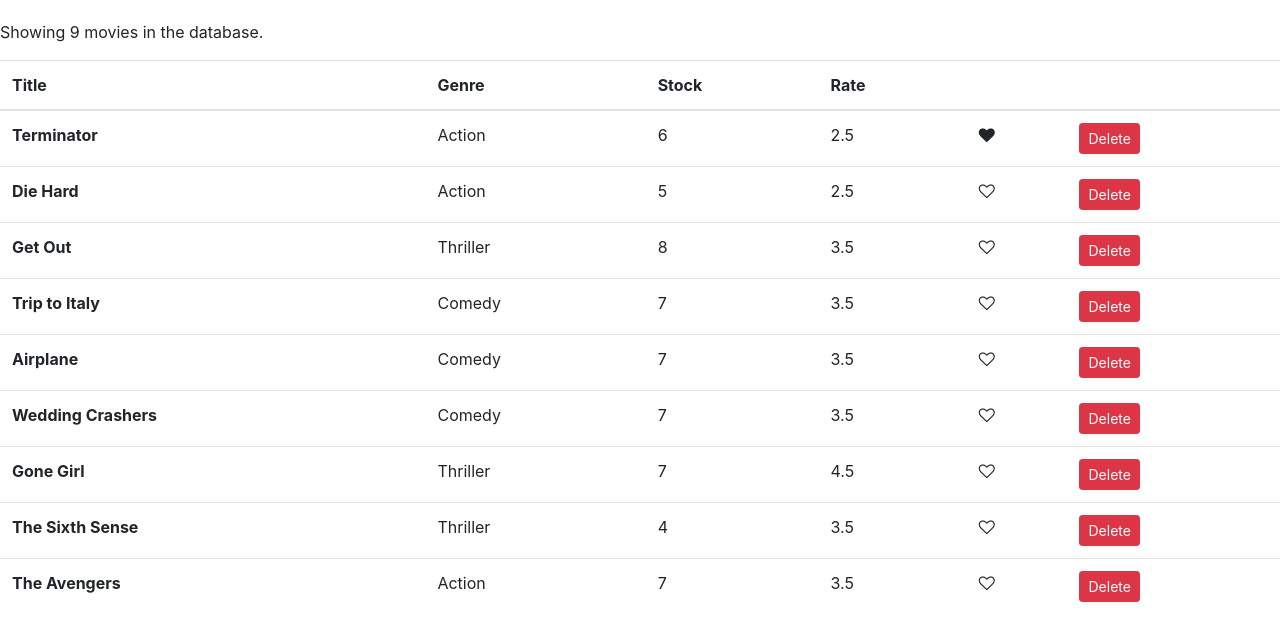
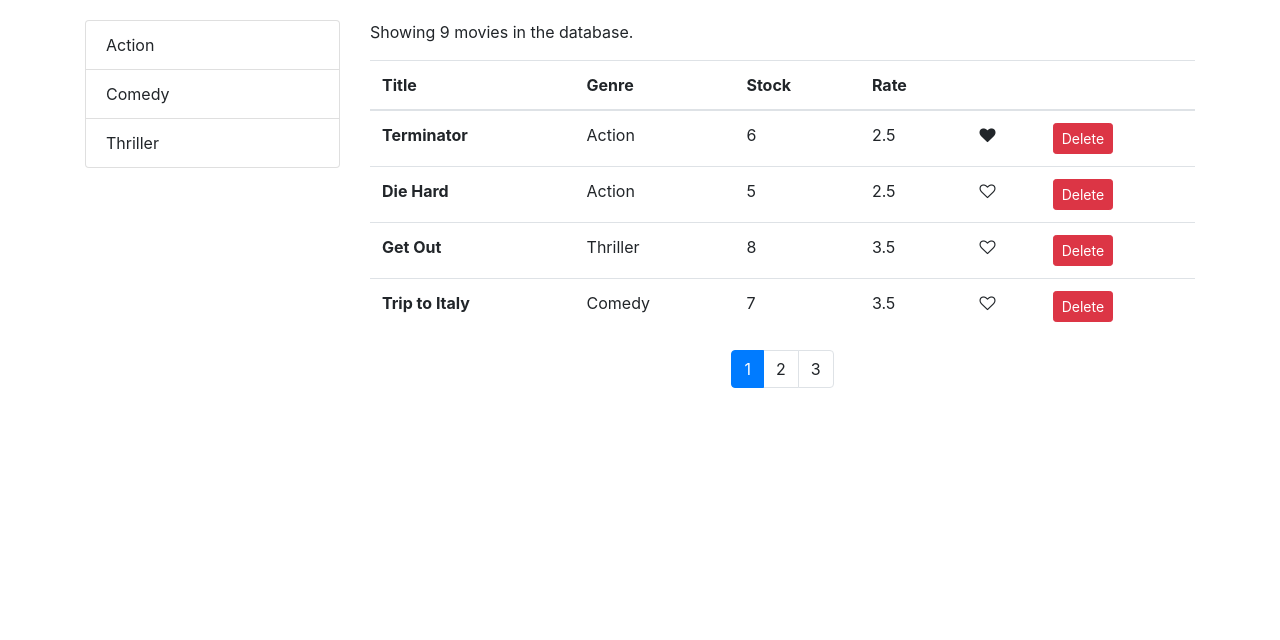
Before and after one commit to Leith-Gharbi/Vidly-app-react, a React (Create React App) app: page / in a window 1280 px wide. Shown: the top 640 px of the page. Built offline with nearby package versions, Linux system fonts and the light colour scheme.

Commit message:
13- Filtering- Implementing Filtering

```diff
--- a/package.json
+++ b/package.json
@@ -8,6 +8,8 @@
     "@testing-library/user-event": "^12.5.0",
     "bootstrap": "^4.1.1",
     "font-awesome": "^4.7.0",
+    "lodash": "^4.17.10",
+    "prop-types": "^15.6.2",
     "react": "^17.0.1",
     "react-dom": "^17.0.1",
     "react-scripts": "4.0.1",
--- /dev/null
+++ b/src/components/common/listGroup.jsx
@@ -0,0 +1,30 @@
+import React, { Component } from 'react';
+import * as GenreServices from '../../services/fakeGenreService';
+
+const ListGroup = (props) => {
+  const {
+    items,
+    textProperty,
+    valueProperty,
+    selectedItem,
+    onItemSelect
+  } = props;
+  return (
+    <ul className="list-group">
+      {items.map((item) => (
+        <li
+          onClick={() => onItemSelect(item)}
+          key={item[valueProperty]}
+          className={item===selectedItem ? "list-group-item active" :"list-group-item"}
+        >
+          {item[textProperty]}
+        </li>
+      ))}
+    </ul>
+  );
+};
+ListGroup.defaultProps = {
+  textProperty: 'name',
+  valueProperty: '_id',
+};
+export default ListGroup;
--- /dev/null
+++ b/src/components/common/pagination.jsx
@@ -0,0 +1,35 @@
+import React, { Component, createFactory } from 'react';
+import PropTypes from 'prop-types';
+import _ from 'lodash';
+const Pagination = (props) => {
+  const { itemsCount, pageSize,onPageChange ,currentPage} = props;
+  console.log(currentPage);
+  const pagesCount = Math.ceil(itemsCount / pageSize);
+  if(pagesCount===1) return null;
+  const pages = _.range(1, pagesCount + 1);
+  return (
+    <div>
+      <nav aria-label="Page navigation example">
+        <ul className="pagination justify-content-center">
+          {pages.map((page) => (
+
+            <li key={page} className={page===currentPage ?"page-item active" :"page-item"} aria-current="page">
+              <a className="page-link" onClick={()=>onPageChange(page)}>{page}</a>
+            </li>
+
+          ))}
+        </ul>
+      </nav>
+    </div>
+  );
+};
+Pagination.propTypes={
+
+ itemsCount:PropTypes.number.isRequired,
+  pageSize:PropTypes.number.isRequired,
+  onPageChange:PropTypes.func.isRequired ,
+  currentPage:PropTypes.number.isRequired
+
+};
+
+export default Pagination;
--- a/src/components/movies.jsx
+++ b/src/components/movies.jsx
@@ -3,28 +3,53 @@
 import * as movieServices from '../services/fakeMovieService';
 
 import Like from './common/like';
+import Pagination from './common/pagination';
+import { paginate } from '../utils/paginate';
+import ListGroup from './common/listGroup';
+import { getGenres } from '../services/fakeGenreService';
+import { property } from 'lodash';
 
 class Movies extends Component {
   state = {
-    movies: movieServices.getMovies(),
+    movies: [],
+    genres: [],
+    currentPage: 1,
+    pageSize: 4,
   };
+  componentDidMount() {
+    this.setState({ movies: movieServices.getMovies(), genres: getGenres() });
+  }
 
   render() {
-    return (
-      <div>
-        {this.state.movies.length === 0 ? (
-          <p>There are no movies in the database</p>
-        ) : (
-          this.renderMovies()
-        )}
-      </div>
-    );
-  }
+    const { length: count } = this.state.movies;
 
-  renderMovies = () => {
+    const {
+      pageSize,
+      currentPage,
+      selectedGenre,
+      movies: allMovies,
+    } = this.state;
+
+    if (count === 0) return <p>There are no movies in the database</p>;
+
+    const filtered = selectedGenre
+      ? allMovies.filter((m) => m.genre._id === selectedGenre._id)
+      : allMovies;
+
+    const movies = paginate(filtered, currentPage, pageSize);
     return (
       <Fragment>
-        <p>Showing {this.state.movies.length} movies in the database.</p>
+        <div className="container">
+          <div className="row">
+            <div className="col-3">
+              <ListGroup
+                items={this.state.genres}
+                selectedItem={this.state.selectedGenre}
+                onItemSelect={this.handleGenreSelect}
+              ></ListGroup>
+            </div>
+            <div className="col">
+              <p>Showing {filtered.length} movies in the database.</p>
               <table className="table">
                 <thead>
                   <tr>
@@ -37,14 +62,17 @@
                   </tr>
                 </thead>
                 <tbody>
-            {this.state.movies.map((movie) => (
+                  {movies.map((movie) => (
                     <tr key={movie._id}>
                       <th scope="row">{movie.title}</th>
                       <td>{movie.genre.name}</td>
                       <td>{movie.numberInStock}</td>
                       <td>{movie.dailyRentalRate}</td>
                       <td>
-                  <Like liked={movie.liked} onClick={()=>this.handelLike(movie)} />
+                        <Like
+                          liked={movie.liked}
+                          onClick={() => this.handelLike(movie)}
+                        />
                       </td>
                       <td>
                         <button
@@ -58,17 +86,32 @@
                   ))}
                 </tbody>
               </table>
+              <Pagination
+                itemsCount={filtered.length}
+                pageSize={pageSize}
+                currentPage={currentPage}
+                onPageChange={this.handelPageChange}
+              />
+            </div>
+          </div>
+        </div>
       </Fragment>
     );
+  }
+  handleGenreSelect = (genre) => {
+    this.setState({ selectedGenre: genre });
+  };
+  handelPageChange = (page) => {
+    this.setState({ currentPage: page });
   };
 
-  handelLike = movie => {
-    const movies=[... this.state.movies];
-    const index =movies.indexOf(movie);
-    movies[index]={ ...movies[index]};
-    movies[index].liked=!movies[index].liked;
+  handelLike = (movie) => {
+    const movies = [...this.state.movies];
+    const index = movies.indexOf(movie);
+    movies[index] = { ...movies[index] };
+    movies[index].liked = !movies[index].liked;
     this.setState({ movies });
-  } ;
+  };
 
   handleClick = (movie) => {
     // const { movies } = this.state;
--- /dev/null
+++ b/src/utils/paginate.js
@@ -0,0 +1,10 @@
+import _ from 'lodash';
+
+export function paginate(items, pageNumber, pageSize) {
+  const startIndex = (pageNumber - 1) * pageSize;
+  return _(items)
+  .slice(startIndex)
+  .take(pageSize)
+  .value();
+  //_.slice(items,startIndex)
+}
```
Also changed, not shown: 2 other files (tests, documents, lock files or other folders). Lines whose indentation alone changed are shown as unchanged.
